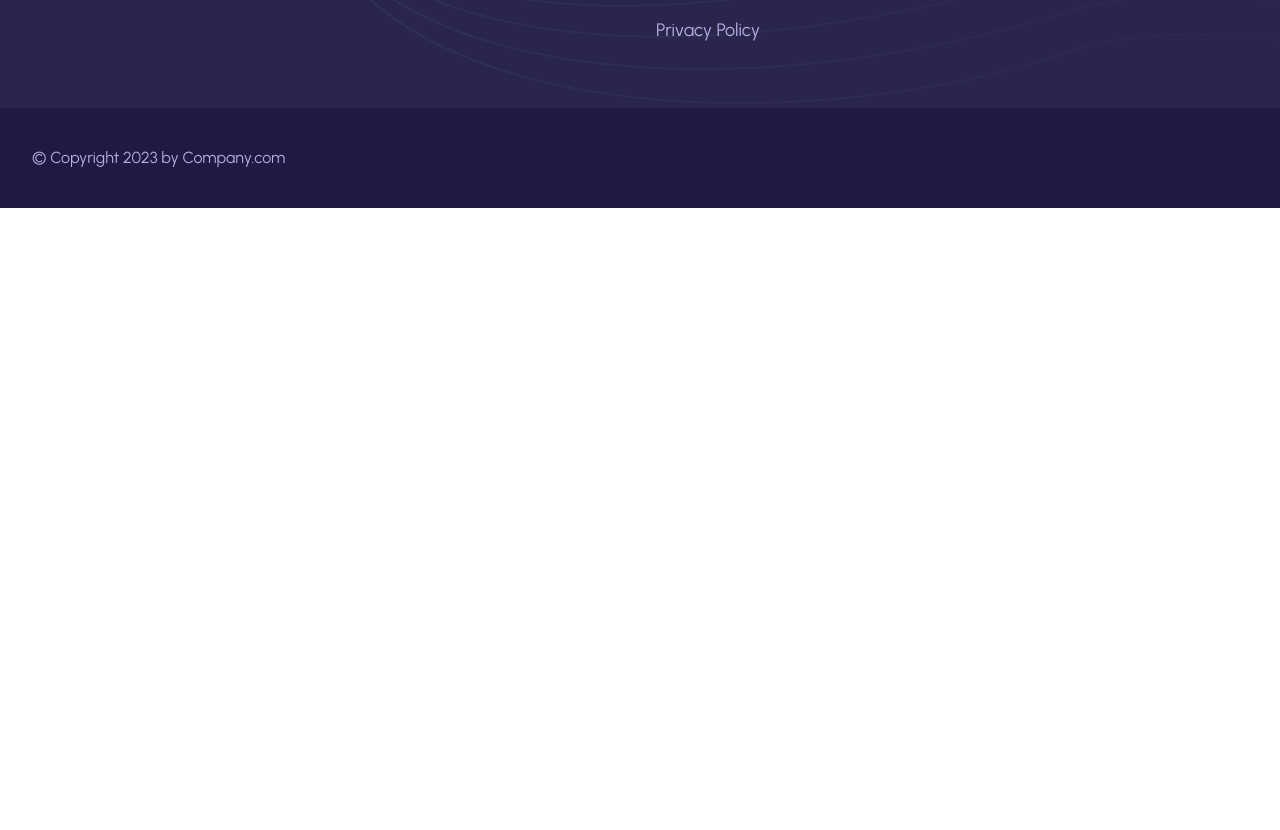
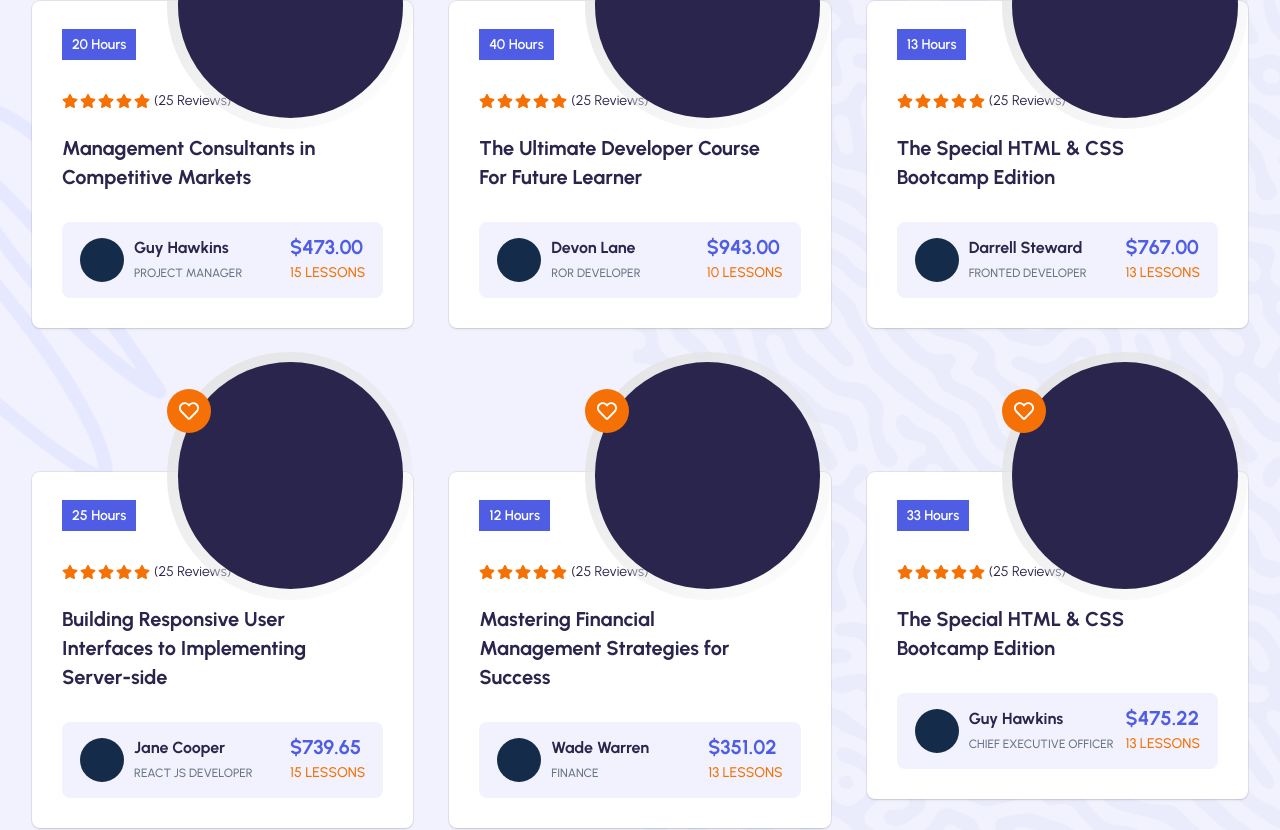
Before and after one commit to sakibs97/Educate-Project, a React (Vite) app: page / in a window 1280 px wide. Shown: the part 3280-4110 px from the top of the page. Before the commit the page ends 3488 px from the top, so only its background shows below. Built offline with nearby package versions, Linux system fonts and the light colour scheme.

Commit message:
Feature Course

```diff
--- a/src/App.jsx
+++ b/src/App.jsx
@@ -3,6 +3,7 @@ import Banner from "./component/Banner"
 import Footer from "./component/Footer"
 import About from "./component/About"
 import Favorite from "./component/Favorite"
+import Featured from "./component/Featured"
 
 
 function App() {
@@ -13,6 +14,7 @@ function App() {
       <Banner />
       <About />
       <Favorite />
+      <Featured />
       <Footer />
     </>
   )
--- a/src/component/About.jsx
+++ b/src/component/About.jsx
@@ -76,7 +76,7 @@ const About = () => {
                                     </div>
                                     <img src={shadow} alt="shadow" className='absolute right-0 top-[10px]' />
                                     <div className="absolute left-[-40px] top-[50%] translate-y-[-50%]">
-                                        <div className='py-[19px] px-[22px] bg-F57005 rounded-full relative'>
+                                        <div className='py-[19px] px-[22px] bg-F57005 rounded-full relative overflow-hidden'>
                                             <span className="absolute bottom-0 right-0 w-[33px] h-20 -mb-5 -mr-1 transition-all duration-300 ease-out transform rotate-[40deg] translate-x-1 bg-[#F6F5F5] opacity-35 rounded-3xl group-hover:translate-x-0"></span>
                                             <img src={support} alt="support" />
                                         </div>
--- a/src/component/Favorite.jsx
+++ b/src/component/Favorite.jsx
@@ -13,8 +13,6 @@ const Favorite = () => {
         slidesToShow: 4,
         slidesToScroll: 1,
         initialSlide: 0,
-        arrow: false,
-        className: 'theClass',
         responsive: [
             {
                 breakpoint: 1024,
--- /dev/null
+++ b/src/component/Featured.jsx
@@ -0,0 +1,127 @@
+import { FaStar } from "react-icons/fa";
+import { FaRegHeart } from "react-icons/fa";
+
+const Featured = () => {
+
+    let featuredData = [
+        {
+            image: 'Guy',
+            time: '20 Hours',
+            title: 'Management Consultants in Competitive Markets',
+            name: 'Guy Hawkins',
+            post: 'Project Manager',
+            price: '$473.00',
+            lessons: '15 Lessons'
+        },
+        {
+            image: 'Guy',
+            time: '40 Hours',
+            title: 'The Ultimate Developer Course For Future Learner',
+            name: 'Devon Lane',
+            post: 'ROR Developer',
+            price: '$943.00',
+            lessons: '10 Lessons'
+        },
+        {
+            image: 'Guy',
+            time: '13 Hours',
+            title: 'The Special HTML & CSS Bootcamp Edition ',
+            name: 'Darrell Steward',
+            post: 'Fronted Developer',
+            price: '$767.00',
+            lessons: '13 Lessons'
+        },
+        {
+            image: 'Guy',
+            time: '25 Hours',
+            title: 'Building Responsive User Interfaces to Implementing Server-side',
+            name: 'Jane Cooper',
+            post: 'React JS Developer',
+            price: '$739.65',
+            lessons: '15 Lessons'
+        },
+        {
+            image: 'Guy',
+            time: '12 Hours',
+            title: 'Mastering Financial Management Strategies for Success',
+            name: 'Wade Warren',
+            post: 'Finance',
+            price: '$351.02',
+            lessons: '13 Lessons'
+        },
+        {
+            image: 'Guy',
+            time: '33 Hours',
+            title: 'The Special HTML & CSS Bootcamp Edition',
+            name: 'Guy Hawkins',
+            post: 'Chief Executive Officer',
+            price: '$475.22',
+            lessons: '13 Lessons'
+        },
+    ]
+
+    return (
+        <section className="py-[80px] bg-[#F1F2FD] relative ">
+            <span className="bg-[url('./src/assets/featured/feature-after-bg.png')] bg-no-repeat bg-cover bg-center absolute top-0 left-0 w-full h-full "></span>
+            <div className="container">
+                <div className="text-center pb-[50px]">
+                    <p className="font-urbanist font-bold text-[24px] text-4F5DE4 leading-[26px]">Best Course</p>
+                    <h3 className="font-urbanist font-bold text-[40px] text-[#2A254D]">
+                        Featured Course On This Month
+                    </h3>
+                </div>
+                <div className="grid grid-cols-1 md:grid-cols-2 lg:grid-cols-3 gap-9">
+                    {featuredData.map((data, index) => (
+                        <div key={index} className="relative lg:h-[435px] group">
+                            <div className="md:p-[30px] p-[15px] lg:mt-[100px] md:mt-[80px] mt-[50px] rounded-lg shadow-[rgba(0,0,0,0.24) 0px 3px 8px] bg-white group-hover:ring-1 group-hover:ring-4F5DE4 cursor-pointer shadow-[0px_2px_3px_-1px_rgba(0,0,0,0.1),0px_1px_0px_0px_rgba(25,28,33,0.02),0px_0px_0px_1px_rgba(25,28,33,0.08)]">
+                                <a href="#" className="font-urbanist font-semibold text-[14px] text-[#FFFFFF] leading-[26px] py-[7px] px-[10px] bg-4F5DE4">
+                                    {data.time}
+                                </a>
+                                <div className="flex items-center gap-[2px] text-F57005 md:pt-[30px] pt-[15px] md:pb-[20px] pb-[15px]">
+                                    <FaStar />
+                                    <FaStar />
+                                    <FaStar />
+                                    <FaStar />
+                                    <FaStar />
+                                    <p className="font-urbanist font-normal text-[14px] text-2A254D leading-[26px] pl-[2px]">(25 Reviews)</p>
+                                </div>
+                                <h4 className="font-urbanist font-bold text-[20px] text-[#2A254D] leading-[29px] md:pb-[30px] pb-[15px] w-[90%]">
+                                    {data.title}
+                                </h4>
+                                <div className="flex items-center justify-between lg:py-[12px] py-[10px] lg:px-[18px] px-[10px] bg-[#F1F2FD] rounded-lg">
+                                    <div className="flex items-center">
+                                        <div className="w-[44px] h-[44px] bg-152B4A rounded-full"></div>
+                                        <div className="pl-[10px]">
+                                            <h6 className="font-urbanist font-bold text-[16px] text-2A254D leading-[26px]">
+                                                {data.name}
+                                            </h6>
+                                            <p className="font-urbanist font-medium text-[12px] text-[#697585] leading-[25px] uppercase">
+                                                {data.post}
+                                            </p>
+                                        </div>
+                                    </div>
+                                    <div className="">
+                                        <p className="font-urbanist font-bold text-[20px] text-4F5DE4 leading-[26px]">
+                                            {data.price}
+                                        </p>
+                                        <p className="font-urbanist font-medium text-[14px] text-F57005 leading-[26px] uppercase">
+                                            {data.lessons}
+                                        </p>
+                                    </div>
+                                </div>
+                                <div className="lg:w-[246px] md:w-[160px] w-[100px] lg:h-[247.77px] md:h-[160px] h-[101px] bg-gradient-to-br from-[#E4E4E4] to-[rgb(255,255,255,0%)] rounded-full flex items-center justify-center absolute lg:top-[-20px] md:top-[10px] top-0 right-0">
+                                    <div className="lg:w-[225.35px] md:w-[140px] w-[80px] lg:h-[226.97px] md:h-[141px] h-[80px] bg-2A254D rounded-full"></div>
+                                    <div className="absolute top-[15%] left-0 bg-F57005 group-hover:bg-4F5DE4 md:p-[12px] p-[7px] rounded-full text-white">
+                                        <FaRegHeart className="w-[20px] h-[20px]" />
+                                    </div>
+                                </div>
+                            </div>
+                        </div>
+                    ))}
+                </div>
+            </div>
+        </section>
+    )
+}
+
+export default Featured
--- a/src/index.css
+++ b/src/index.css
@@ -13,8 +13,6 @@
     color: #F57005;
     border: 1px solid #4F5DE4;
     border-radius: 100%;
-
-
   }
   .slick-slider .slick-dots {
     bottom: -50px;
@@ -23,3 +21,6 @@
   .slick-slider .slick-dots li {
     margin: 0 10px;
   }
+  .slick-prev, .slick-next {
+    display: none !important;
+  }
--- a/tailwind.config.js
+++ b/tailwind.config.js
@@ -10,6 +10,7 @@ export default {
         '4F5DE4': '#4F5DE4',
         'F57005': '#F57005',
         '152B4A': '#152B4A',
+        '2A254D': '#2A254D',
       },
       backgroundImage: {
         'vector': "url('./src/assets/vector.png')",
@@ -18,6 +19,7 @@ export default {
         'about': "url('./src/assets/about/about.png')",
         'Texture': "url('./src/assets/favorite/Texture.png')",
         'fav-bg': "url('./src/assets/favorite/fav-bg.png')",
+        'feature-after-bg': "url('./src/assets/featured/feature-after-bg.png')",
       },
     },
     fontFamily: {
```
Also changed, not shown: src/assets/Sakib.jpg (deleted), src/assets/featured/feature-after-bg.png (added).
